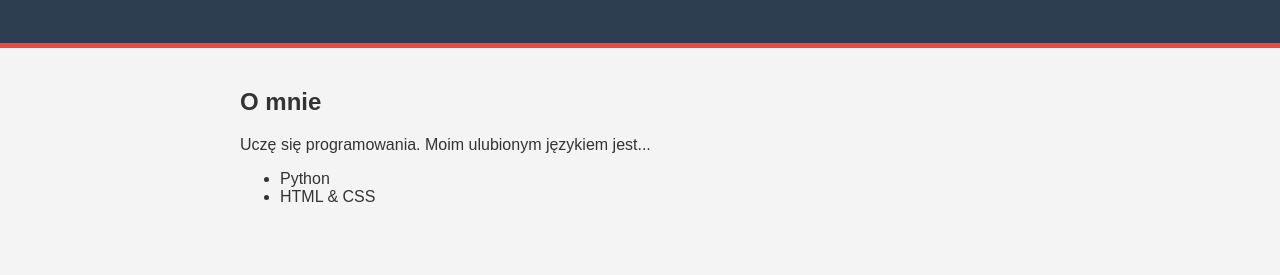
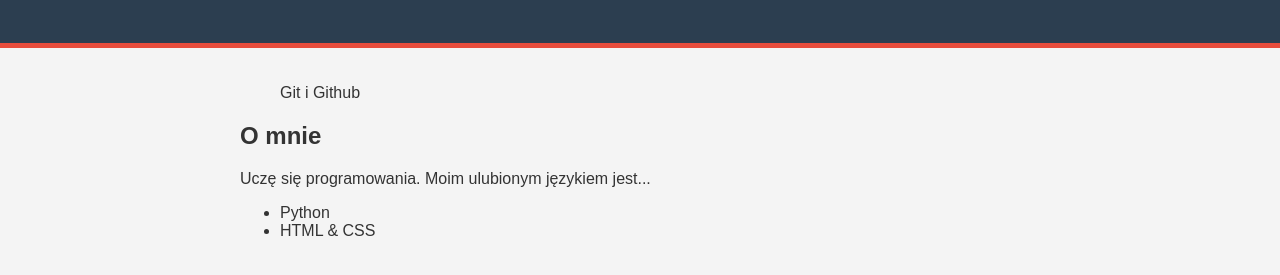
Before and after one commit to test24test13/moje-portfolio, a plain HTML site: page index.html in a window 1280 px wide. Shown: the part 131-406 px from the top of the page. Drawn offline with Linux system fonts and the light colour scheme.

Commit message:
symulacje pracy kolegi z zespołu

```diff
--- a/index.html
+++ b/index.html
@@ -13,6 +13,9 @@
         <p>To jest moje pierwsze repozytorium Git, a to moja strona!</p>
     </header>
     <main>
+
+        <ul>Git i Github</ul>
+
         <section id="about">
             <h2>O mnie</h2>
             <p>Uczę się programowania. Moim ulubionym językiem jest...</p>
```
